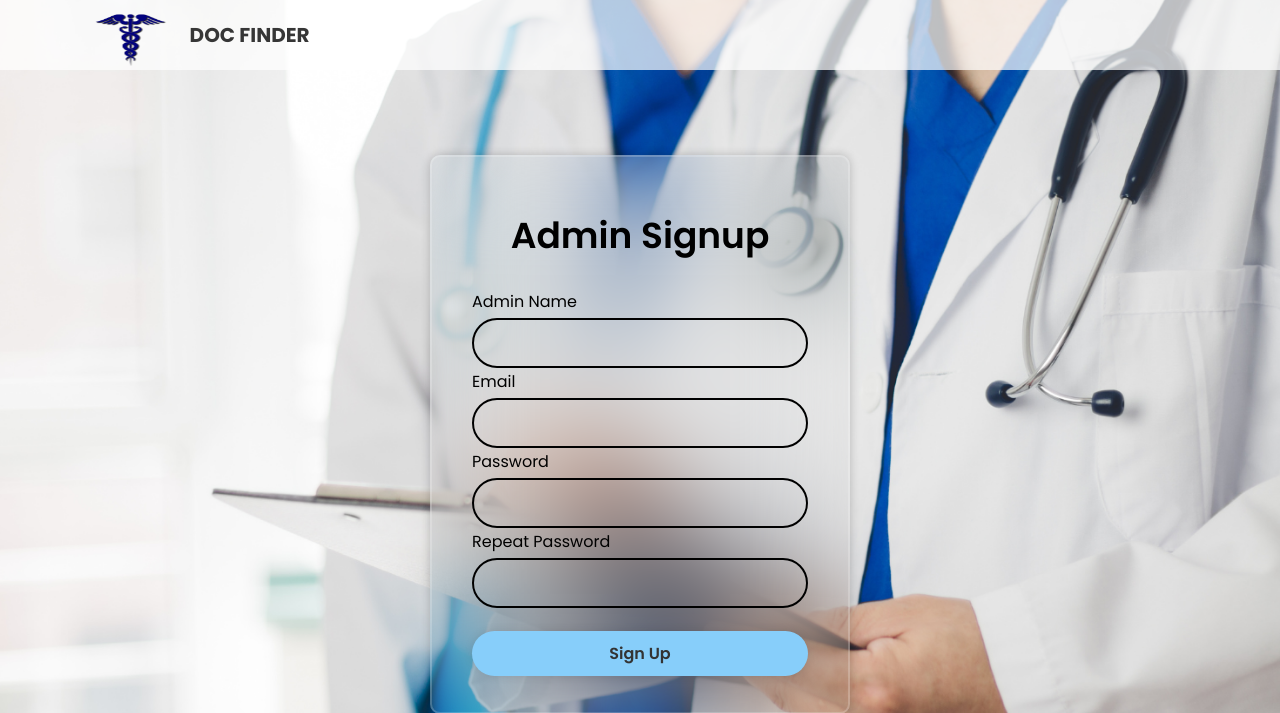
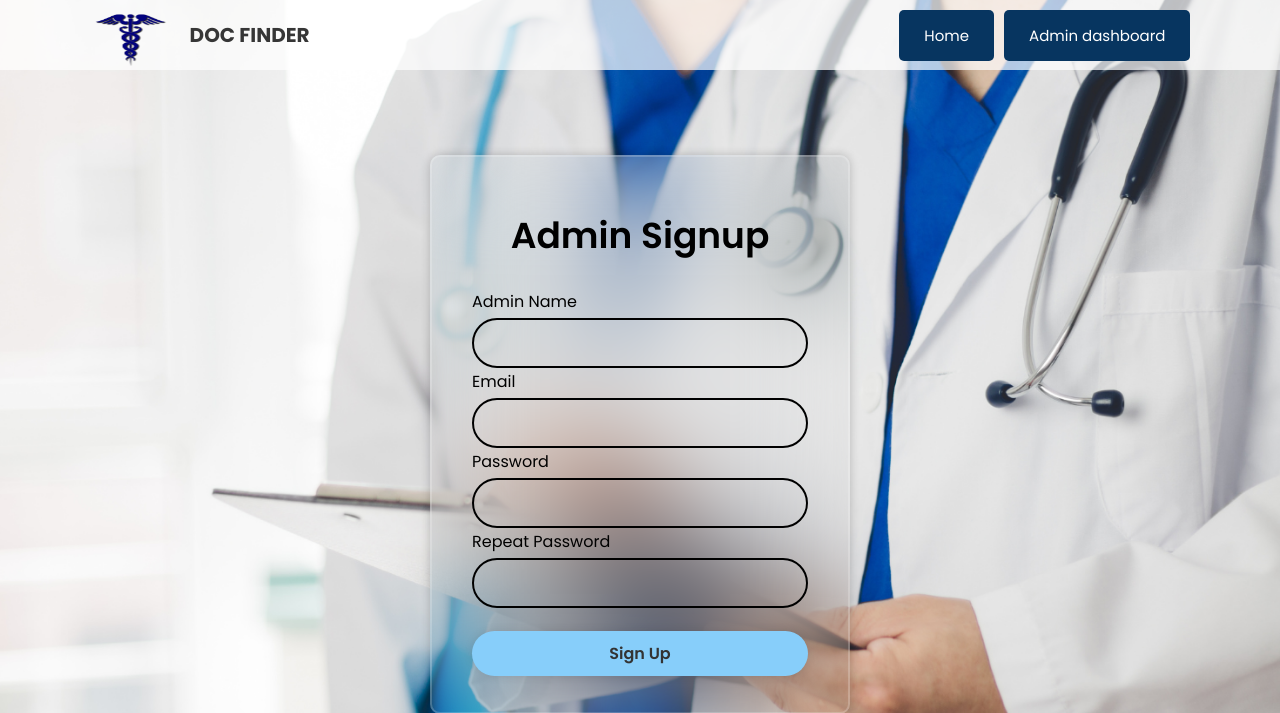
Before and after one commit to Chanukaisuru/Doc-Finder, a PHP site: page /register_admin.html in a window 1280 px wide. Shown: the top 713 px of the page. Run offline with PHP 8.4, Linux system fonts and the light colour scheme.

Commit message:
add button for navigation bar (hame button and admin dashboard button)

```diff
--- a/admin_dashboard.html
+++ b/admin_dashboard.html
@@ -31,10 +31,10 @@
                 <button type="submit" class="btn-btn-primary">Register New Admin</button>
             </form>
             <form action="delete_admin.php" method="get">
-                <button type="submit" class="btn-btn-primary">delete Admin</button>
+                <button type="submit" class="btn-btn-primary">Delete Admin</button>
             </form>
             <!-- Form to redirect to process_signup_doctor -->
-            <form action="register_doctor.html" method="get">
+            <form action="register_doctor.php" method="get">
                 <button type="submit" class="btn-btn-primary">Add Doctor</button>
             </form>
             <!-- Form to redirect to process_delete_doctor -->
@@ -47,7 +47,7 @@
             </form>
             <!-- Form to redirect to process_feedback_view -->
             <form action="feedback_view.php" method="get">
-                <button type="submit" class="btn-btn-primary">Feedback view</button>
+                <button type="submit" class="btn-btn-primary">Feedback View</button>
             </form>
             <!-- contact us messages-->
             <form action="user_message_view.php" method="get">
--- a/process_delete_doctor.php
+++ b/process_delete_doctor.php
@@ -13,6 +13,11 @@
             <img src="resources/img/doc_logo.png" style="width: 100px; height:65px">
         </div> DOC FINDER
     </a>
+
+    <div class="auth-buttons">
+        <a href="home.html" class="btn">Home</a>
+        <a href="admin_dashboard.html" class="btn">Admin dashboard</a>
+    </div>
 </div>
 
 <!-- Form to enter Email and Registration Number -->
--- a/register_admin.html
+++ b/register_admin.html
@@ -13,6 +13,11 @@
                 <img src="resources/img/doc_logo.png" style="width: 100px; height:65px">
             </div> DOC FINDER
         </a>
+
+        <div class="auth-buttons">
+            <a href="home.html" class="btn">Home</a>
+            <a href="admin_dashboard.html" class="btn">Admin dashboard</a>
+        </div>
     </div>
     <div class="wrapper">
         <form method="post" action="process_register_admin.php" novalidate>
--- a/register_doctor.php
+++ b/register_doctor.php
@@ -21,6 +21,12 @@
                 <img src="resources/img/doc_logo.png" style="width: 100px; height:65px">
             </div> DOC FINDER
         </a>
+
+        <div class="auth-buttons">
+                <a href="home.html" class="btn">Home</a>
+                <a href="admin_dashboard.html" class="btn">Admin dashboard</a>
+        </div>
+
     </div>
     <div class="wrapper">
         <h1>Doctor Registration</h1>
--- a/resources/css/register_admin.css
+++ b/resources/css/register_admin.css
@@ -46,6 +46,26 @@ html{
 .headers .logo img{
     width: 50px;
     height: 50px;
+}
+
+.auth-buttons {
+    display: flex;
+    gap: 10px;
+    align-items: center;
+    font-size: 15px;
+}
+
+.auth-buttons .btn {
+    padding: 15px 25px;
+    background-color: #073560;
+    color: #fff;
+    text-decoration: none;
+    border-radius: 5px;
+    transition: background-color 0.3s;
+}
+
+.auth-buttons .btn:hover {
+    background-color: #0056b3;
 }
 
 .lo{
```
Also changed, not shown: resources/css/register_doctor.css (+20 -0 lines).
